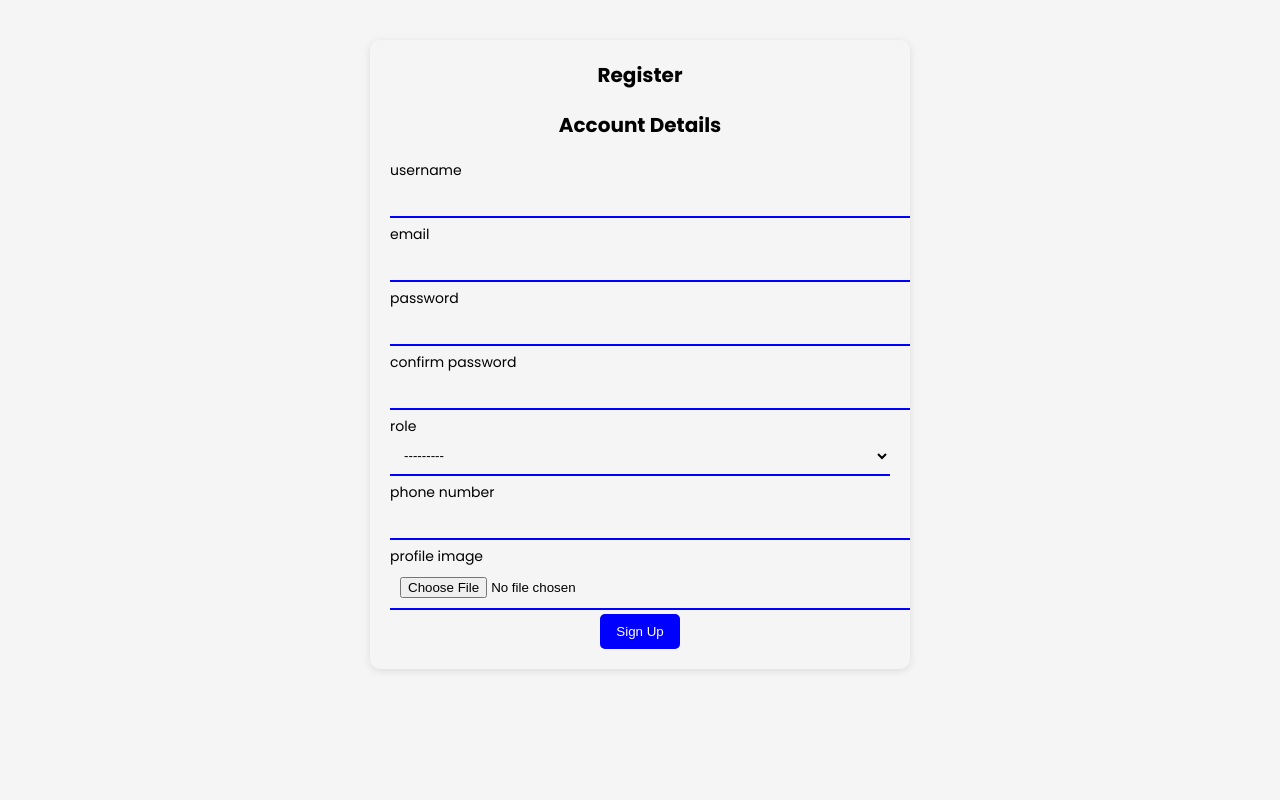
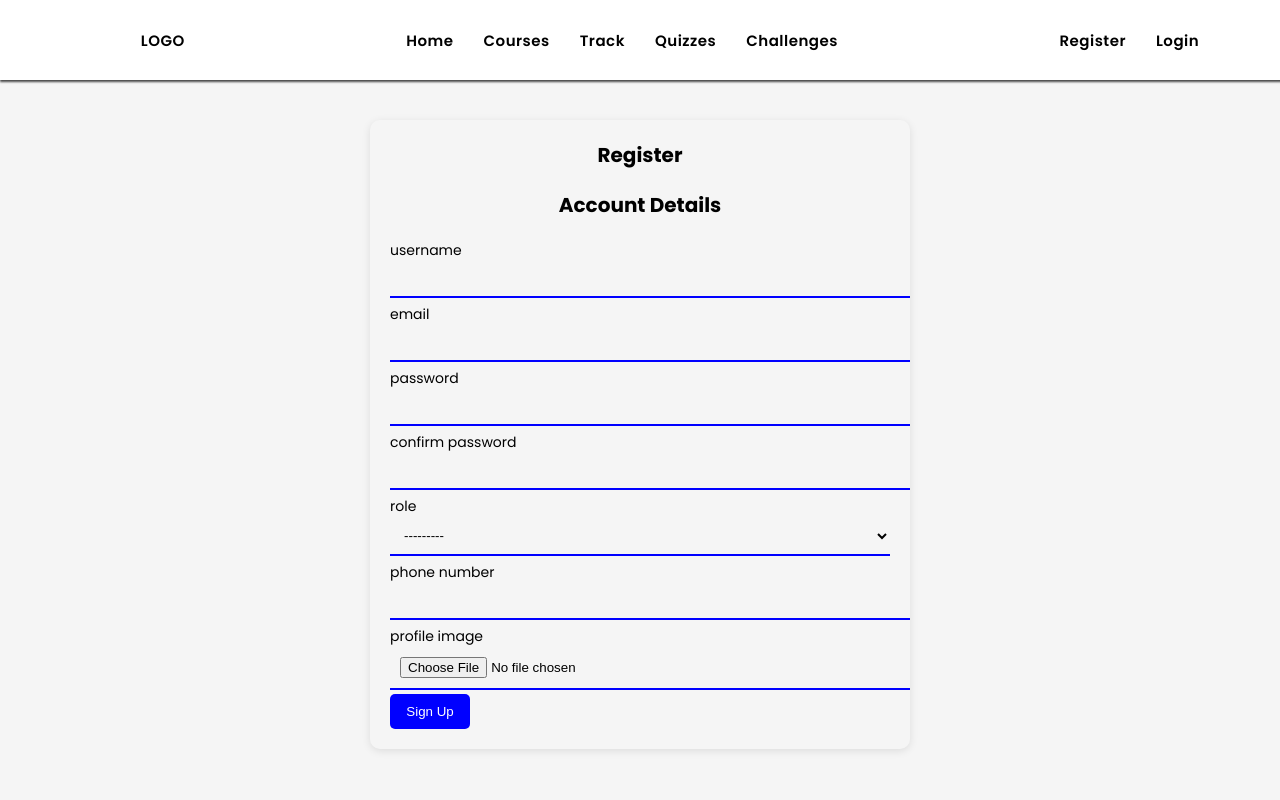
Before and after one commit to sutarvaibhav649/lms_project, a Django app: page /users/register/ in a window 1280 px wide; the page is wider, and only the part inside the window is pictured. Run offline with Django 5.2, Linux system fonts and the light colour scheme.

Commit message:
fix registration bug and responsive navbar

```diff
--- a/core/static/index.css
+++ b/core/static/index.css
@@ -1,8 +1,63 @@
 @import url('https://fonts.googleapis.com/css2?family=Open+Sans:ital,wght@0,300..800;1,300..800&family=Poppins:ital,wght@0,100;0,200;0,300;0,400;0,500;0,600;0,700;0,800;0,900;1,100;1,200;1,300;1,400;1,500;1,600;1,700;1,800;1,900&display=swap');
 
 body {
+    width: 100%;
     padding: 0;
     margin: 0;
     background-color: whitesmoke;
     font-family: 'Poppins', Arial, Helvetica, sans-serif;
 }
+
+nav {
+    margin-top: 0;
+    height: 80px;
+    width: 100%;
+    display: flex;
+    justify-content: space-around;
+    align-items: center;
+    padding: 0 30px;
+    box-shadow: 0px 2px 2px rgba(0, 0, 0, 0.7);
+    background-color: #fff;
+}
+
+nav ul {
+    list-style: none;
+    display: flex;
+    font-weight: 600;
+    padding: 0;
+}
+
+nav ul li {
+    margin: 0 15px;
+    letter-spacing: 0.5px;
+}
+
+nav ul li a {
+    text-decoration: none;
+    color: black;
+    font-size: 15px;
+    transition: 0.2s;
+}
+
+nav ul li a:hover {
+    color: #007bff;
+}
+
+.right .profile {
+    height: 30px;
+    width: 30px;
+    border-radius: 50%;
+    overflow: hidden;
+    display: flex;
+    align-items: center;
+    justify-content: center;
+    /* transform: translateY(15px); */
+    margin-left: 10px;
+}
+
+.right .profile img {
+    height: 100%;
+    width: 100%;
+    object-fit: cover;
+    border-radius: 50%;
+}
--- a/core/templates/index.html
+++ b/core/templates/index.html
@@ -2,18 +2,64 @@
 <!DOCTYPE html>
 <html lang="en">
 <head>
-    <meta charset="UTF-8">
-    <meta name="viewport" content="width=device-width, initial-scale=1.0">
-    <title>
-        {% block title %}
-            Home
-        {% endblock %}
-    </title>
+  <meta charset="UTF-8" />
+  <meta name="viewport" content="width=device-width, initial-scale=1.0"/>
+  <title>{% block title %}Home{% endblock %}</title>
+
+  <!-- CSS -->
+  <link rel="stylesheet" href="{% static 'index.css' %}">
+  <link rel="stylesheet" href="{% static 'users/register.css' %}">
+  <link rel="stylesheet" href="{% static 'users/login.css' %}">
 </head>
-<link rel="stylesheet" href="{% static "index.css" %}">
-<link rel="stylesheet" href="{% static "users/register.css" %}">
-<link rel="stylesheet" href="{% static "users/login.css" %}">
+
 <body>
-    {% block content %}{% endblock %}
+  <nav>
+    <div class="left">
+      <ul>
+        <li><a href="{% url "home" %}">LOGO</a></li>
+      </ul>
+    </div>
+
+    <div class="center">
+      <ul>
+        <li><a href="{% url "home" %}">Home</a></li>
+        <li><a href="#">Courses</a></li>
+        <li><a href="#">Track</a></li>
+        <li><a href="#">Quizzes</a></li>
+        <li><a href="#">Challenges</a></li>
+      </ul>
+    </div>
+
+    <div class="right">
+      <ul>
+        {% if request.user.is_authenticated %}
+          <li><a href="{% url 'logout' %}">Logout</a></li>
+
+          <li>
+            {% if request.user.role == 'student' %}
+              <a href="{% url 'student_dashboard' %}">
+            {% elif request.user.role == 'faculty' %}
+              <a href="{% url 'faculty_dashboard' %}">
+            {% else %}
+              <a href="#">
+            {% endif %}
+                <div class="profile">
+                  {% if request.user.profile_image %}
+                    <img src="{{ request.user.profile_image.url }}" alt="Profile">
+                  {% else %}
+                    <img src="{% static 'images/default_profile.jpg' %}" alt="Default">
+                  {% endif %}
+                </div>
+              </a>
+          </li>
+        {% else %}
+          <li><a href="{% url 'register' %}">Register</a></li>
+          <li><a href="{% url 'login' %}">Login</a></li>
+        {% endif %}
+      </ul>
+    </div>
+  </nav>
+
+  {% block content %}{% endblock %}
 </body>
 </html>
--- a/core/users/forms.py
+++ b/core/users/forms.py
@@ -3,7 +3,7 @@ from django.contrib.auth.forms import UserCreationForm
 from .models import Student,Faculty,User
 
 ##================== Custome user Form starts ===========================
-class CustomeUserForm(UserCreationForm):
+class CustomUserCreationForm(UserCreationForm):
     class Meta:
         model = User
         fields = ['username','email','password1','password2','role','phone_no','profile_image']
--- a/core/users/static/users/register.css
+++ b/core/users/static/users/register.css
@@ -5,7 +5,7 @@
     background: transparent;
     border-radius: 10px;
     box-shadow: 0 2px 8px rgba(0, 0, 0, 0.1);
-    text-align: center;
+    text-align: start;
 }
 
 .register-container h2,
@@ -61,3 +61,10 @@ select {
 .student-fields {
     text-align: start;
 }
+
+.error {
+    color: red;
+    font-size: 13px;
+    margin-top: 2px;
+    margin-bottom: 10px;
+}
--- a/core/users/templates/register.html
+++ b/core/users/templates/register.html
@@ -6,54 +6,95 @@
 {% block content %}
 <div class="register-container">
   <h2>Register</h2>
+
   <form method="post" enctype="multipart/form-data" id="register-form">
     {% csrf_token %}
+    {{ user_form.non_field_errors }}
 
-    <!-- Main User Form -->
-     <div class="main-form">
     <h3>Account Details</h3>
-        {{ user_form.non_field_errors }}
+
     <label>Username</label>
     {{ user_form.username }}
+    {% if user_form.username.errors %}
+      <p class="error">{{ user_form.username.errors.0 }}</p>
+    {% endif %}
+
     <label>Email</label>
     {{ user_form.email }}
+    {% if user_form.email.errors %}
+      <p class="error">{{ user_form.email.errors.0 }}</p>
+    {% endif %}
+
     <label>Password</label>
     {{ user_form.password1 }}
+    {% if user_form.password1.errors %}
+      <p class="error">{{ user_form.password1.errors.0 }}</p>
+    {% endif %}
+
     <label>Confirm Password</label>
     {{ user_form.password2 }}
+    {% if user_form.password2.errors %}
+      <p class="error">{{ user_form.password2.errors.0 }}</p>
+    {% endif %}
+
     <label>Role</label>
     {{ user_form.role }}
+    {% if user_form.role.errors %}
+      <p class="error">{{ user_form.role.errors.0 }}</p>
+    {% endif %}
+
     <label>Phone Number</label>
     {{ user_form.phone_no }}
+    {% if user_form.phone_no.errors %}
+      <p class="error">{{ user_form.phone_no.errors.0 }}</p>
+    {% endif %}
+
     <label>Profile Image</label>
     {{ user_form.profile_image }}
-     </div>
+    {% if user_form.profile_image.errors %}
+      <p class="error">{{ user_form.profile_image.errors.0 }}</p>
+    {% endif %}
 
-    <!-- Student Form -->
+    <!-- Student Fields -->
     <div id="student-fields" style="display: none;">
       <h3>Student Details</h3>
       <label>PRN</label>
       {{ student_form.prn }}
+      {% if student_form.prn.errors %}
+        <p class="error">{{ student_form.prn.errors.0 }}</p>
+      {% endif %}
+
       <label>Department</label>
       {{ student_form.department }}
+      {% if student_form.department.errors %}
+        <p class="error">{{ student_form.department.errors.0 }}</p>
+      {% endif %}
+
       <label>Class</label>
       {{ student_form.student_class }}
+      {% if student_form.student_class.errors %}
+        <p class="error">{{ student_form.student_class.errors.0 }}</p>
+      {% endif %}
     </div>
 
-    <!-- Faculty Form -->
+    <!-- Faculty Fields -->
     <div id="faculty-fields" style="display: none;">
       <h3>Faculty Details</h3>
       <label>Department</label>
       {{ faculty_form.department }}
+      {% if faculty_form.department.errors %}
+        <p class="error">{{ faculty_form.department.errors.0 }}</p>
+      {% endif %}
     </div>
 
+    <!-- Submit Button -->
     <div class="sgn-btn">
-        <a href="{% url "login" %}"><button type="submit">Sign Up</button></a>
+      <button type="submit">Sign Up</button>
     </div>
   </form>
 </div>
 
-<!-- Role-based form toggling -->
+<!-- Role-based toggle and disable logic -->
 <script>
   document.addEventListener('DOMContentLoaded', function () {
     const roleField = document.getElementById('id_role');
@@ -61,20 +102,28 @@
     const facultyFields = document.getElementById('faculty-fields');
 
     function toggleFields() {
-      if (roleField.value === 'student') {
+      const role = roleField.value;
+
+      if (role === 'student') {
         studentFields.style.display = 'block';
         facultyFields.style.display = 'none';
-      } else if (roleField.value === 'faculty') {
+        studentFields.querySelectorAll('input').forEach(el => el.disabled = false);
+        facultyFields.querySelectorAll('input').forEach(el => el.disabled = true);
+      } else if (role === 'faculty') {
         facultyFields.style.display = 'block';
         studentFields.style.display = 'none';
+        facultyFields.querySelectorAll('input').forEach(el => el.disabled = false);
+        studentFields.querySelectorAll('input').forEach(el => el.disabled = true);
       } else {
+        studentFields.style.display = 'none';
         facultyFields.style.display = 'none';
-        studentFields.style.display = 'none';
+        studentFields.querySelectorAll('input').forEach(el => el.disabled = true);
+        facultyFields.querySelectorAll('input').forEach(el => el.disabled = true);
       }
     }
 
     roleField.addEventListener('change', toggleFields);
-    toggleFields(); // initial call
+    toggleFields();  // initial load
   });
 </script>
 {% endblock %}
--- a/core/users/urls.py
+++ b/core/users/urls.py
@@ -2,6 +2,7 @@ from django.urls import path
 from . import views
 
 urlpatterns = [
+    path('', view=views.home_view, name='home'),
     path('register/', view=views.register_view, name='register'),
     path('login/', view=views.login_view, name='login'),
     path('logout/', view=views.logout_view, name='logout'),
--- a/core/users/views.py
+++ b/core/users/views.py
@@ -1,40 +1,51 @@
 from django.shortcuts import render, redirect, HttpResponse
-from .forms import CustomeUserForm, StudentForm, FacultyForm
+from .forms import CustomUserCreationForm, StudentForm, FacultyForm
 from django.contrib.auth import authenticate, login,logout
 from django.contrib import messages
 from django.contrib.auth.decorators import login_required
+
+##======================= Home view Starts ======================
+
+def home_view(request):
+    return render(request,'home.html')
+##======================= Home view Ends ========================
+
+
 ##=================== Register view Starts =======================
 def register_view(request):
-    user_form = CustomeUserForm()
-    student_form = StudentForm()
-    faculty_form = FacultyForm()
+    if request.method == 'POST':
+        user_form = CustomUserCreationForm(request.POST, request.FILES)
+        student_form = StudentForm(request.POST, prefix='student')
+        faculty_form = FacultyForm(request.POST, prefix='faculty')
 
-    if request.method == 'POST':
-        user_form = CustomeUserForm(request.POST, request.FILES)
         if user_form.is_valid():
-            user = user_form.save()
-            role = user.role
+            user = user_form.save(commit=False)
+            role = user_form.cleaned_data.get('role')
+            user.save()
 
-            if role == 'student':
-                student_form = StudentForm(request.POST)
-                if student_form.is_valid():
-                    student = student_form.save(commit=False)
-                    student.user = user
-                    student.save()
-            elif role == 'faculty':
-                faculty_form = FacultyForm(request.POST)
-                if faculty_form.is_valid():
-                    faculty = faculty_form.save(commit=False)
-                    faculty.user = user
-                    faculty.save()
+            if role == 'student' and student_form.is_valid():
+                student = student_form.save(commit=False)
+                student.user = user
+                student.save()
+
+            elif role == 'faculty' and faculty_form.is_valid():
+                faculty = faculty_form.save(commit=False)
+                faculty.user = user
+                faculty.save()
 
             return redirect('login')
+
+    else:
+        user_form = CustomUserCreationForm()
+        student_form = StudentForm(prefix='student')
+        faculty_form = FacultyForm(prefix='faculty')
 
     return render(request, 'register.html', {
         'user_form': user_form,
         'student_form': student_form,
-        'faculty_form': faculty_form
+        'faculty_form': faculty_form,
     })
+
 ##=================== Register view Ends =========================
 ##=================== Login view starts ==========================
 def login_view(request):
@@ -56,11 +67,11 @@ def login_view(request):
 
                 # Redirect by role
                 if user.role == 'student':
-                    return redirect('student_dashboard')  # Define in your urls/views
+                    return redirect('home')  # Define in your urls/views
                 elif user.role == 'faculty':
-                    return redirect('faculty_dashboard')
+                    return redirect('home')
                 elif user.role == 'admin':
-                    return redirect('admin_dashboard')
+                    return redirect('home')
                 else:
                     errors['general'] = "Unknown user role."
             else:
```
Also changed, not shown: core/core/settings.py (+7 -3 lines), core/users/static/js/register.js (added, +30 -0 lines), core/users/templates/home.html (added, +8 -0 lines), core/db.sqlite3, core/media/profile/vaibhav.jpg (added), core/media/profile/vaibhav_4ZQy9q9.jpg (added). Lines whose indentation alone changed are shown as unchanged.
